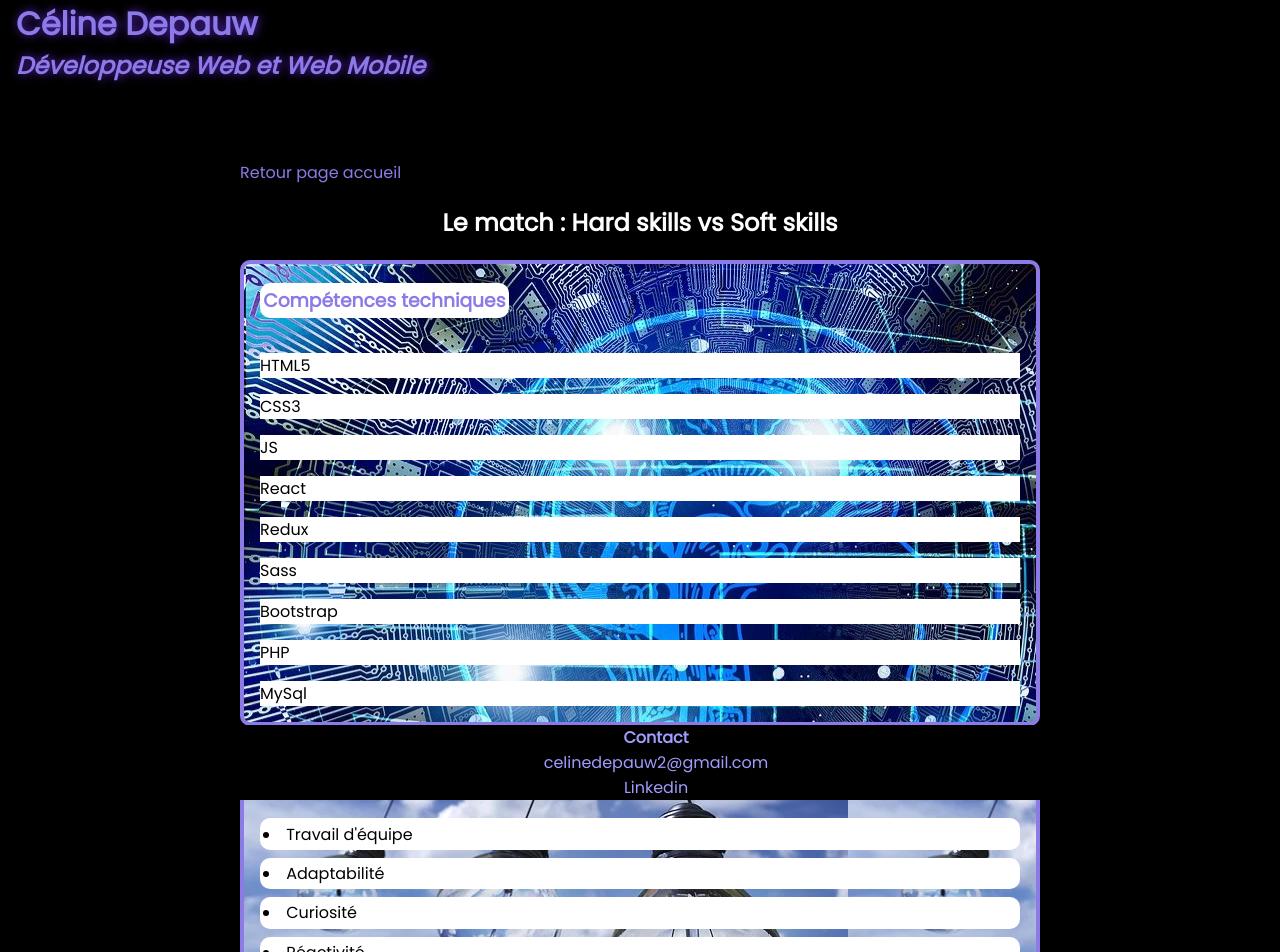
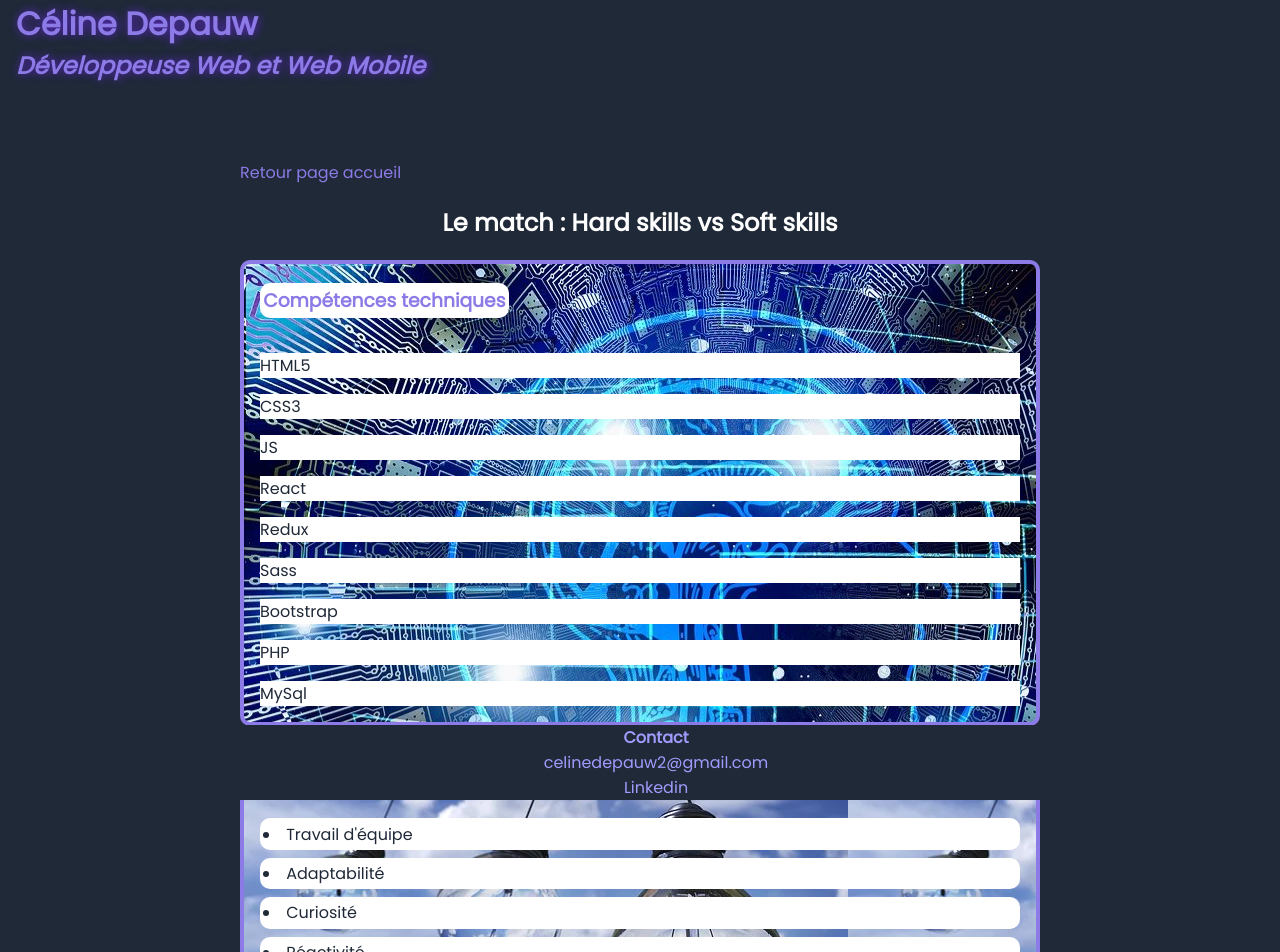
Before and after one commit to celinedepauw/netlify_deploy, a React (Create React App) app in the folder portfolio/: page /competences in a window 1280 px wide. Shown: the top 952 px of the page. Built offline with nearby package versions, Linux system fonts and the light colour scheme.

Commit message:
change background color into dark grey

```diff
--- a/portfolio/src/components/Experience/experience.scss
+++ b/portfolio/src/components/Experience/experience.scss
@@ -21,7 +21,7 @@
         padding: 0 1rem;
         margin-bottom: 1rem;
         background: linear-gradient(to top, #a29bfe, white);
-        color: black;
+        color: #1F2937;
 
         .experience_job {
             color: #8c7ae6;
--- a/portfolio/src/components/Footer/footer.scss
+++ b/portfolio/src/components/Footer/footer.scss
@@ -2,7 +2,7 @@
     width: 100%;
     position: fixed;
     bottom: 0;
-    background-color: black;
+    background-color: #1F2937;
     color: #a29bfe;
     text-align: center;
 
--- a/portfolio/src/components/Header/header.scss
+++ b/portfolio/src/components/Header/header.scss
@@ -5,7 +5,7 @@
     font-weight: bold;
     position: fixed;
     top: 0;
-    background-color:black;
+    background-color:#1F2937;
 
     .header_name {
         font-size: 2rem;
--- a/portfolio/src/components/Home/home.scss
+++ b/portfolio/src/components/Home/home.scss
@@ -2,7 +2,7 @@
    margin-top: 10rem;
    margin-bottom: 10rem;
    text-align: justify;
-   color: black;
+   color: #1F2937;
 
     .introduction {
         color: #a29bfe;
--- a/portfolio/src/components/Skills/skills.scss
+++ b/portfolio/src/components/Skills/skills.scss
@@ -33,7 +33,7 @@
         }
 
         .hardSkill {
-            color: black;
+            color: #1F2937;
             background-color: white;
         }
     }
@@ -56,7 +56,7 @@
         }
 
         .softSkill {
-            color: black;
+            color: #1F2937;
             background-color: white;
             border-radius: 10px;
             padding: 0.2rem;
--- a/portfolio/src/components/WhoIAm/whoIAm.scss
+++ b/portfolio/src/components/WhoIAm/whoIAm.scss
@@ -21,7 +21,7 @@
         padding: 0 1rem;
         margin-bottom: 1rem;
         background: linear-gradient(to top, #a29bfe, white);
-        color: black;
+        color: #1F2937;
 
         .whoIAm_question {
             color: #8c7ae6;
--- a/portfolio/src/index.scss
+++ b/portfolio/src/index.scss
@@ -1,5 +1,5 @@
 body {
-  background-color: black;
+  background-color: #1F2937;
   margin: 1rem;
   font-family: 'Poppins', -apple-system, BlinkMacSystemFont, 'Segoe UI', 'Roboto', 'Oxygen',
     'Ubuntu', 'Cantarell', 'Fira Sans', 'Droid Sans', 'Helvetica Neue',
```
